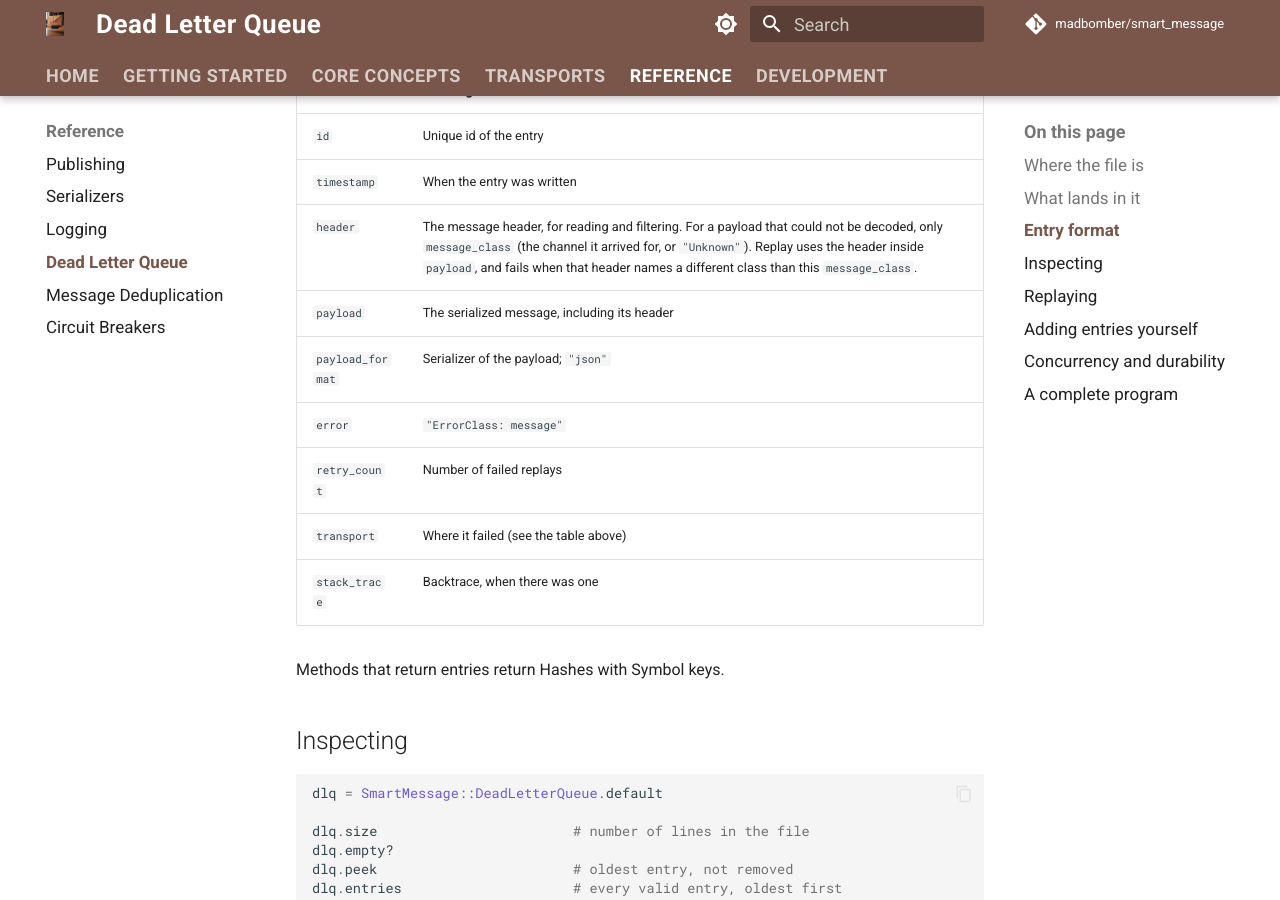
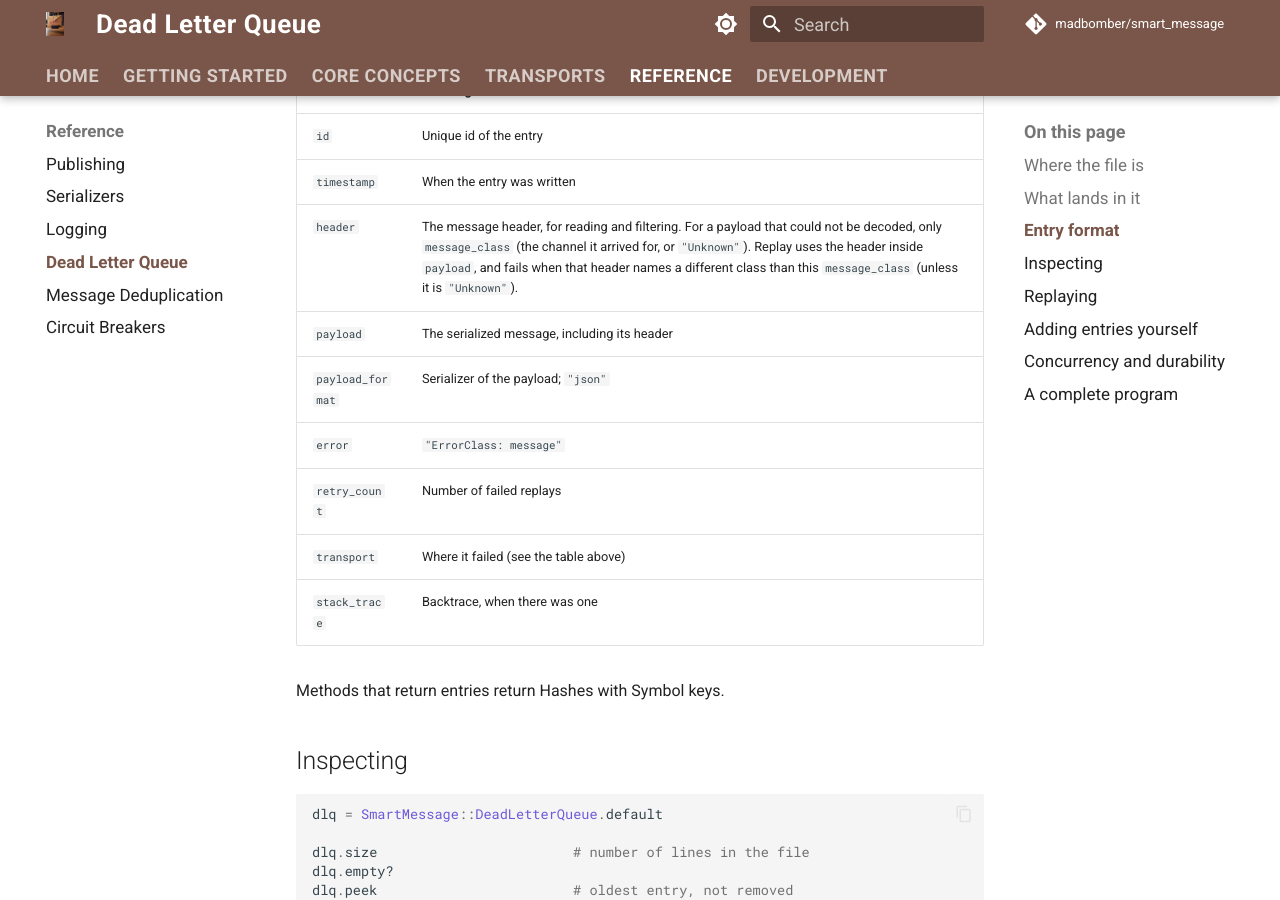
Before and after one commit to MadBomber/smart_message, an MkDocs documentation site: the page built from docs/reference/dead-letter-queue.md, in a window 1280 px wide and 900 px high, scrolled down 2002 px. Built offline with MkDocs 1.6.1 and Material for MkDocs 9.7.7, drawn with Linux system fonts in a browser that asks for light colours; comment, search, counter and statistics services are not loaded.

Commit message:
docs(dlq): note that Unknown entries replay by their payload class

```diff
--- a/docs/reference/dead-letter-queue.md
+++ b/docs/reference/dead-letter-queue.md
@@ -66,7 +66,7 @@ If writing to the queue itself fails, that is logged at error level and the orig
 |-------|---------|
 | `id` | Unique id of the entry |
 | `timestamp` | When the entry was written |
-| `header` | The message header, for reading and filtering. For a payload that could not be decoded, only `message_class` (the channel it arrived for, or `"Unknown"`). Replay uses the header inside `payload`, and fails when that header names a different class than this `message_class`. |
+| `header` | The message header, for reading and filtering. For a payload that could not be decoded, only `message_class` (the channel it arrived for, or `"Unknown"`). Replay uses the header inside `payload`, and fails when that header names a different class than this `message_class` (unless it is `"Unknown"`). |
 | `payload` | The serialized message, including its header |
 | `payload_format` | Serializer of the payload; `"json"` |
 | `error` | `"ErrorClass: message"` |
```
Also changed, not shown: 1 other file.
